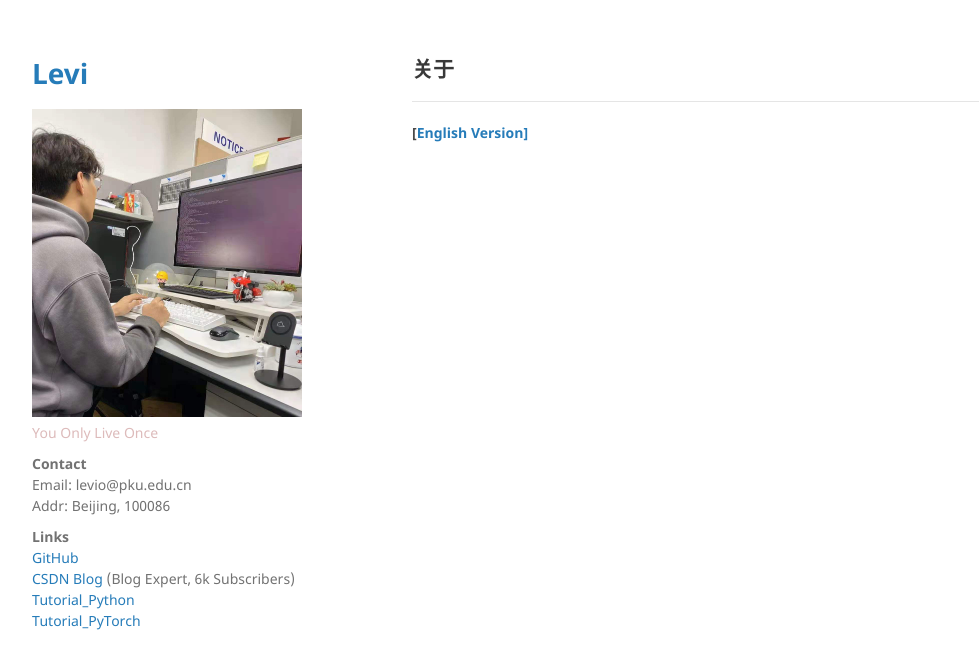
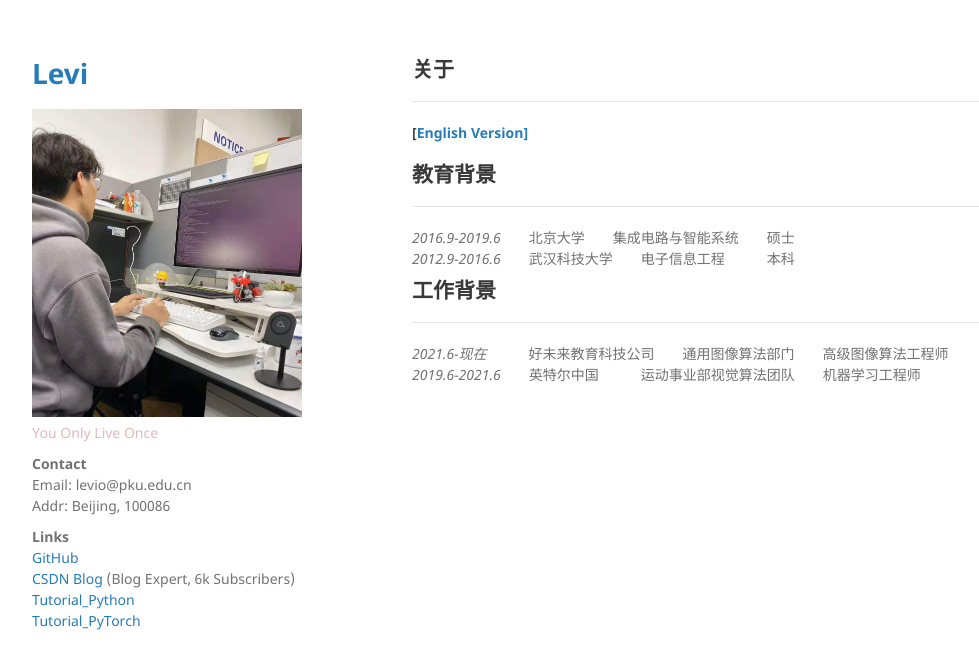
Before and after one commit to leviome/leviome.github.io, a Jekyll site: the page built from index_cn.md, in a window 1280 px wide. Shown: the top 669 px of the page, without its empty margins (78-1057 px from the left). Built offline with Jekyll 4.4.1, drawn with Linux system fonts in a browser that asks for light colours; our own code applies the rules of GitHub Pages for plain Markdown files.

Commit message:
Update index_cn.md

```diff
--- a/index_cn.md
+++ b/index_cn.md
@@ -4,3 +4,14 @@
 
 
 #### [[English Version\]](./)
+
+## 教育背景
+-----
+
+*2016.9-2019.6*&emsp;&emsp;北京大学&emsp;&emsp;集成电路与智能系统&emsp;&emsp;硕士<br>
+*2012.9-2016.6*&emsp;&emsp;武汉科技大学&emsp;&emsp;电子信息工程&emsp;&emsp;&emsp;本科<br>
+
+## 工作背景
+----
+*2021.6-现在*&emsp;&emsp;&emsp;好未来教育科技公司&emsp;&emsp;通用图像算法部门&emsp;&emsp;高级图像算法工程师<br>
+*2019.6-2021.6*&emsp;&emsp;英特尔中国&emsp;&emsp;&emsp;运动事业部视觉算法团队&emsp;&emsp;机器学习工程师<br>
```
